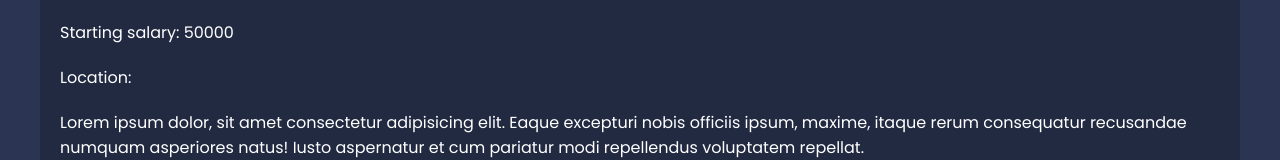
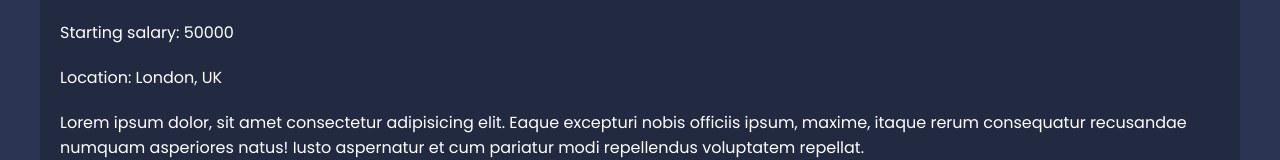
Before and after one commit to corinachistol/react-router-in-depth, a React (Create React App) app: page /careers/1 in a window 1280 px wide. Shown: the part 253-413 px from the top of the page. Built offline with nearby package versions, Linux system fonts and the light colour scheme; data requests are answered from the project's data file.

Commit message:
error Element

```diff
--- a/src/App.js
+++ b/src/App.js
@@ -13,6 +13,7 @@
 import NotFound from './pages/NotFound.js';
 import {Careers, careersLoader } from './pages/careers/Careers.js';
 import {CareerDetails, careerDetailsLoader } from './pages/careers/CareerDetails.js';
+import { CareersError } from './pages/careers/CareersError.js';
 
 //layout
 import RootLayout from './layouts/RootLayout.js';
@@ -31,7 +32,7 @@
         <Route path="contact" element={<Contact/>}/>
       </Route>
 
-      <Route path="careers" element={<CarrerLayout/>}>
+      <Route path="careers" element={<CarrerLayout/>} errorElement={<CareersError/>}>
         <Route
           index
           element={<Careers/>}
--- a/src/pages/careers/CareerDetails.js
+++ b/src/pages/careers/CareerDetails.js
@@ -9,7 +9,7 @@
         <div className="career-details">
             <h2>Careers Details for {career.title}</h2>
             <p>Starting salary: {career.salary}</p>
-            <p>Location: {career.locaton}</p>
+            <p>Location: {career.location}</p>
             <div className="details">
                 <p>Lorem ipsum dolor, sit amet consectetur adipisicing elit. Eaque excepturi nobis officiis ipsum, maxime, itaque rerum consequatur recusandae numquam asperiores natus! Iusto aspernatur et cum pariatur modi repellendus voluptatem repellat.</p>
             </div>
@@ -23,7 +23,10 @@
     const { id } = params
 
     const res = await fetch(`http://localhost:4000/careers/${id}`)
-    console.log(res)
+
+    if(!res.ok){
+        throw Error ("Could not find that career")
+    }
 
     return res.json()
 }
--- a/src/pages/careers/Careers.js
+++ b/src/pages/careers/Careers.js
@@ -20,5 +20,9 @@
 export const careersLoader = async () => {
     const res = await fetch("http://localhost:4000/careers")
 
+    if(!res.ok){
+        throw Error("Could not fetch the career!")
+    }
+
     return res.json()
 }
--- /dev/null
+++ b/src/pages/careers/CareersError.js
@@ -0,0 +1,13 @@
+import {Link, useRouteError} from 'react-router-dom';
+
+export const CareersError = () => {
+    const error = useRouteError()
+
+    return (
+        <div className="careers-error">
+            <h2>Error</h2>
+            <p>{error.message}</p>
+            <Link to="/">Back to the homepage</Link>
+        </div>
+     );
+}
```
